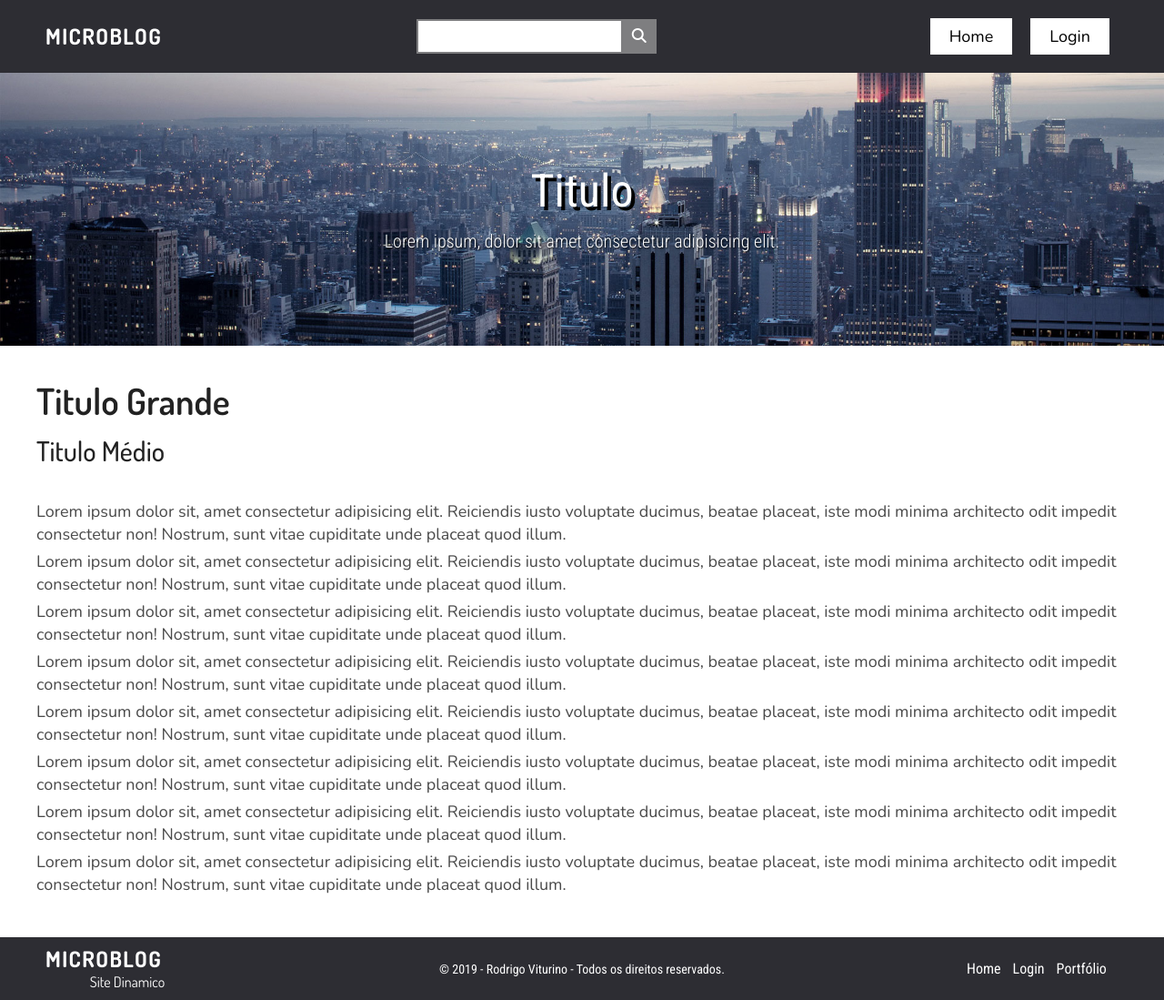
After one commit to rodrigoviturino/microblog, a PHP site: page /single-post.html in a window 1280 px wide. The commit adds this page. Shown: the whole page at 91% size. Run offline with PHP 8.4, Linux system fonts and the light colour scheme; some libraries are stand-ins or nearby versions; some web fonts are replaced.

```diff
--- a/sass/page/_footer.scss
+++ b/sass/page/_footer.scss
@@ -1,6 +1,7 @@
 .footer {
     background-color: #2D2D33;
     padding: 12px 0;
+    margin-top: 40px;
 
     &__wrapper {
         display: flex;
--- a/sass/page/_home.scss
+++ b/sass/page/_home.scss
@@ -60,6 +60,74 @@
     }
 }
 /* end Banner Home */
+
+/* Banner Interno */
+.banner-interno {
+    background-image: url('./assets/img/banner-interno.jpg');
+    background-position: center;
+    background-repeat: no-repeat;
+    background-size: cover;
+    filter: grayscale(25%);
+    height: 300px;
+    width: 100%;
+    display: flex;
+
+    &__block-title {
+        display: flex;
+        align-items: center;
+        justify-content: center;
+        flex-direction: column;
+
+        h2 {
+            color: #fff;
+            text-align: center;
+            margin-bottom: 20px;
+            text-shadow: 4px 4px rgb(0, 0, 0);
+            @include type-7(50);
+        }
+
+        p {
+            color: #fff;
+            text-align: center;
+            font-weight: 300;
+            text-shadow: 1px 1px 2px black;
+            @include type-7(20);
+        }
+
+    }
+}
+/* end Banner Interno */
+
+
+/* Page Internal */
+.page-internal {
+
+    &__block-title {
+        margin: 40px 0;
+        h2 {
+            color: #222;
+            font-weight: 600;
+            text-align: left;
+            margin-bottom: 20px;
+            @include type-6(40);
+        }
+
+        h3 {
+            text-align: left;
+            color: #222;
+            font-weight: 500;
+            @include type-6(30);
+        }
+    }
+
+    p {
+        color: #4a4a4a;
+        line-height: 25px;
+        margin: 5px 0;
+        @include type-5(18);
+    }
+}
+/* end Page Internal */
 
 /* Cards Posts */
 .cards-posts {
--- /dev/null
+++ b/single-post.html
@@ -0,0 +1,108 @@
+<!DOCTYPE html>
+<html lang="pt-br">
+<head>
+    <meta charset="UTF-8">
+    <meta name="viewport" content="width=device-width, initial-scale=1.0">
+    <meta http-equiv="X-UA-Compatible" content="ie=edge">
+    <link rel="stylesheet" href="style.css">
+    <script src="https://kit.fontawesome.com/db192ad007.js" crossorigin="anonymous"></script>
+    <title>Micro Blog - Single Post</title>
+</head>
+<body>
+
+<!-- Header -->
+<header class="header">
+    <div class="container header__wrapper">
+        <div class="grid-2 header__wrapper__logo">
+            <a href="index.html">MicroBlog</a>
+        </div>
+
+        <div class="grid-7 header__wrapper__search">
+            <input type="text">
+            <button><i class="fas fa-search"></i></button>
+        </div>
+
+        <div class="grid-3 header__wrapper__menu">
+            <ul class="header__wrapper__menu__wrapper">
+                <li class="header__wrapper__menu__wrapper__item">
+                    <a href="#">Home</a>
+                </li>
+                <li class="header__wrapper__menu__wrapper__item">
+                    <a href="login.html">Login</a>
+                </li>
+                <!-- <li class="header__wrapper__menu__wrapper__item">
+                    <a href="#">Lupa</a>
+                </li> -->
+            </ul>
+        </div>
+
+    </div>
+</header>
+<!-- end Header -->
+
+
+
+<!-- Banner Interna -->
+<section class="banner-interno">
+    <div class="container banner-interno__block-title">
+        <h2>Titulo</h2>
+        <p>Lorem ipsum, dolor sit amet consectetur adipisicing elit.</p>
+    </div>
+</section>
+<!-- end Banner Interna -->
+
+<!-- Conteudo -->
+<section class="page-internal">
+    <div class="container">
+        <div class="page-internal__block-title">
+            <h2>Titulo Grande</h2>
+            <h3>Titulo Médio</h3>
+        </div>
+
+        <p>Lorem ipsum dolor sit, amet consectetur adipisicing elit. Reiciendis iusto voluptate ducimus, beatae placeat, iste modi minima architecto odit impedit consectetur non! Nostrum, sunt vitae cupiditate unde placeat quod illum.</p>
+        <p>Lorem ipsum dolor sit, amet consectetur adipisicing elit. Reiciendis iusto voluptate ducimus, beatae placeat, iste modi minima architecto odit impedit consectetur non! Nostrum, sunt vitae cupiditate unde placeat quod illum.</p>
+        <p>Lorem ipsum dolor sit, amet consectetur adipisicing elit. Reiciendis iusto voluptate ducimus, beatae placeat, iste modi minima architecto odit impedit consectetur non! Nostrum, sunt vitae cupiditate unde placeat quod illum.</p>
+        <p>Lorem ipsum dolor sit, amet consectetur adipisicing elit. Reiciendis iusto voluptate ducimus, beatae placeat, iste modi minima architecto odit impedit consectetur non! Nostrum, sunt vitae cupiditate unde placeat quod illum.</p>
+
+        <p>Lorem ipsum dolor sit, amet consectetur adipisicing elit. Reiciendis iusto voluptate ducimus, beatae placeat, iste modi minima architecto odit impedit consectetur non! Nostrum, sunt vitae cupiditate unde placeat quod illum.</p>
+        <p>Lorem ipsum dolor sit, amet consectetur adipisicing elit. Reiciendis iusto voluptate ducimus, beatae placeat, iste modi minima architecto odit impedit consectetur non! Nostrum, sunt vitae cupiditate unde placeat quod illum.</p>
+        <p>Lorem ipsum dolor sit, amet consectetur adipisicing elit. Reiciendis iusto voluptate ducimus, beatae placeat, iste modi minima architecto odit impedit consectetur non! Nostrum, sunt vitae cupiditate unde placeat quod illum.</p>
+        <p>Lorem ipsum dolor sit, amet consectetur adipisicing elit. Reiciendis iusto voluptate ducimus, beatae placeat, iste modi minima architecto odit impedit consectetur non! Nostrum, sunt vitae cupiditate unde placeat quod illum.</p>
+    </div>
+</section>
+<!-- end Conteudo -->
+
+<!-- Footer -->
+<footer class="footer">
+    <div class="container footer__wrapper">
+        <div class="grid-2 footer__wrapper__logo">
+            <a href="#">Microblog</a>
+            <p>Site Dinamico</p>
+        </div>
+        <div class="grid-8 footer__wrapper__copy">
+            <p>&copy; 2019 - Rodrigo Viturino - Todos os direitos reservados.</p>
+        </div>
+
+        <div class="grid-2 footer__wrapper__page">
+            <ul>
+                <li>
+                    <a href="#">Home</a>
+                </li>
+                <li>
+                    <a href="#">Login</a>
+                </li>
+                <li>
+                    <a href="#">Portfólio</a>
+                </li>
+            </ul>
+        </div>
+    </div>
+</footer>
+<!-- end Footer -->
+
+<!-- Scripts -->
+<script src="assets/js/main.js"></script>
+<!-- end Scripts -->
+
+</body>
+</html>
--- a/style.css
+++ b/style.css
@@ -1149,6 +1149,69 @@ img {
 }
 
 /* end Banner Home */
+/* Banner Interno */
+.banner-interno {
+  background-image: url("./assets/img/banner-interno.jpg");
+  background-position: center;
+  background-repeat: no-repeat;
+  background-size: cover;
+  filter: grayscale(25%);
+  height: 300px;
+  width: 100%;
+  display: flex;
+}
+.banner-interno__block-title {
+  display: flex;
+  align-items: center;
+  justify-content: center;
+  flex-direction: column;
+}
+.banner-interno__block-title h2 {
+  color: #fff;
+  text-align: center;
+  margin-bottom: 20px;
+  text-shadow: 4px 4px black;
+  font-family: "Roboto Condensed", sans-serif;
+  font-size: 3.125em;
+}
+.banner-interno__block-title p {
+  color: #fff;
+  text-align: center;
+  font-weight: 300;
+  text-shadow: 1px 1px 2px black;
+  font-family: "Roboto Condensed", sans-serif;
+  font-size: 1.25em;
+}
+
+/* end Banner Interno */
+/* Page Internal */
+.page-internal__block-title {
+  margin: 40px 0;
+}
+.page-internal__block-title h2 {
+  color: #222;
+  font-weight: 600;
+  text-align: left;
+  margin-bottom: 20px;
+  font-family: "Dosis", sans-serif;
+  font-size: 2.5em;
+}
+.page-internal__block-title h3 {
+  text-align: left;
+  color: #222;
+  font-weight: 500;
+  font-family: "Dosis", sans-serif;
+  font-size: 1.875em;
+}
+.page-internal p {
+  color: #4a4a4a;
+  line-height: 25px;
+  margin: 5px 0;
+  font-family: "Nunito", sans-serif;
+  font-size: 1.125em;
+}
+
+/* end Page Internal */
 /* Cards Posts */
 .cards-posts {
   padding: 100px 0;
@@ -1238,6 +1301,7 @@ img {
 .footer {
   background-color: #2D2D33;
   padding: 12px 0;
+  margin-top: 40px;
 }
 .footer__wrapper {
   display: flex;
```
Also changed, not shown: assets/img/banner-interno.jpg (added).
